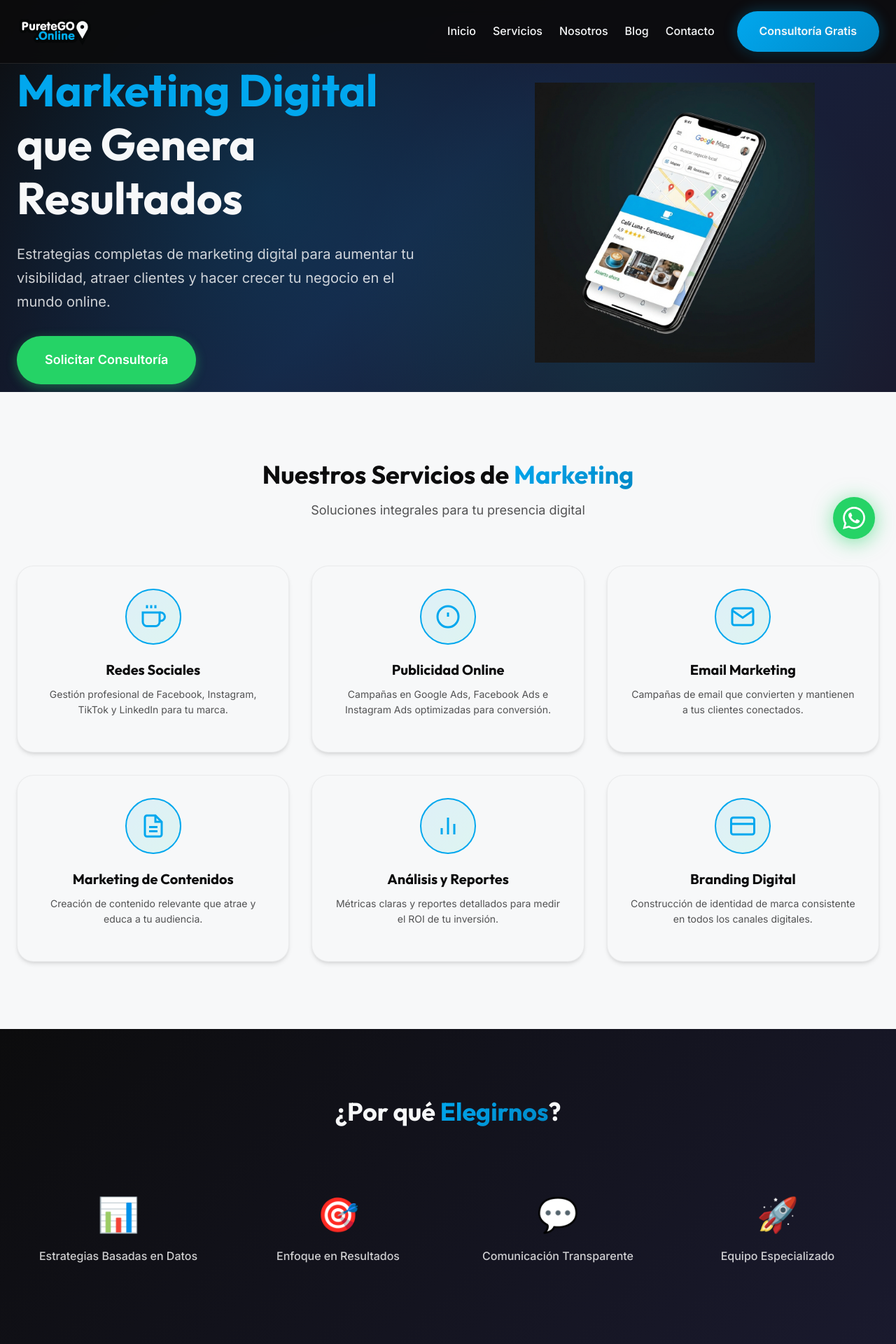
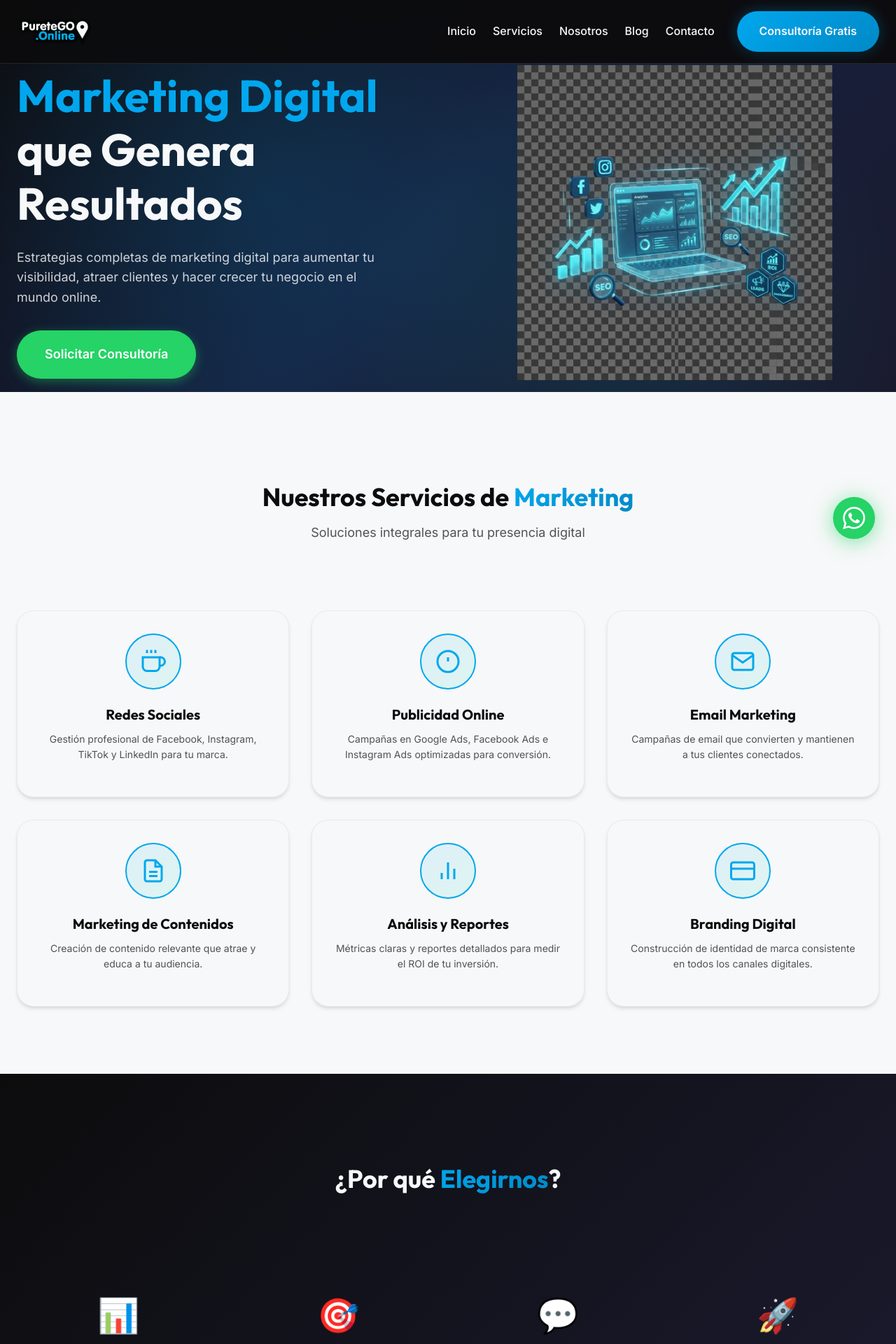
Before and after one commit to PureteGO/puretego-site, a PHP site: page /servicios/marketing-digital.html in a window 1280 px wide. Shown: the top 1920 px of the page at 70% size. Run offline with PHP 8.4, Linux system fonts and the light colour scheme.

Commit message:
UI: imagens com fundo transparente, texto hero menor, margens nos headers

```diff
--- a/css/style.css
+++ b/css/style.css
@@ -371,9 +371,10 @@ h6 {
 
 .hero-subtitle {
   color: rgba(255, 255, 255, 0.8);
-  font-size: var(--text-xl);
+  font-size: var(--text-lg);
   margin-bottom: var(--space-8);
-  line-height: 1.7;
+  line-height: 1.6;
+  max-width: 90%;
 }
 
 .hero-buttons {
@@ -419,6 +420,7 @@ h6 {
   text-align: center;
   max-width: 700px;
   margin: 0 auto var(--space-16);
+  padding: var(--space-8) var(--space-4);
 }
 
 .section-header h2 {
--- a/servicios/marketing-digital.html
+++ b/servicios/marketing-digital.html
@@ -70,7 +70,7 @@
                     </div>
                 </div>
                 <div class="hero-image slide-in-right">
-                    <img src="../img/hero-mockup.png" alt="Marketing Digital" width="400" height="450">
+                    <img src="../img/marketing-banner.png" alt="Marketing Digital" width="450" height="400">
                 </div>
             </div>
         </div>
```
Also changed, not shown: img/hero-mockup.png, img/marketing-banner.png (added).
